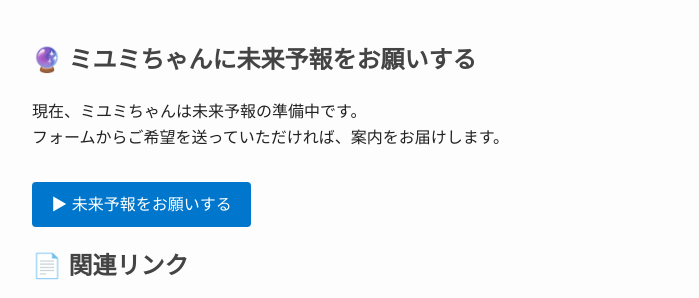
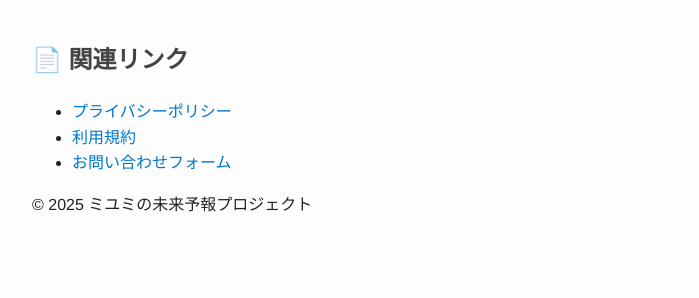
Before and after one commit to kannadayo0927-png/miyumi-home, a plain HTML site: page index.html in a window 1280 px wide. Shown: the part 654-952 px from the top of the page, without its empty margins (8-707 px from the left). After the commit the page ends 927 px from the top, so only its background shows below. Drawn offline with Linux system fonts and the light colour scheme.

Commit message:
予報ボタン削除｜UX案内に集中したLP構成

```diff
--- a/index.html
+++ b/index.html
@@ -48,11 +48,6 @@
 
   <img src="https://raw.githubusercontent.com/kannadayo0927-png/kawase-app/main/assets/miyumi_kyousi.png" width="240" alt="ミユミ先生">
 
-  <h2>🔮 ミユミちゃんに未来予報をお願いする</h2>
-  <p>現在、ミユミちゃんは未来予報の準備中です。<br>
-     フォームからご希望を送っていただければ、案内をお届けします。</p>
-  <a class="button" href="https://forms.gle/9ihTnTC26sA18EEm7" target="_blank">▶ 未来予報をお願いする</a>
-
   <h2>📄 関連リンク</h2>
   <ul>
     <li><a href="https://github.com/kannadayo0927-png/kawase-app/blob/main/プライバシーポリシー.txt" target="_blank">プライバシーポリシー</a></li>
```
